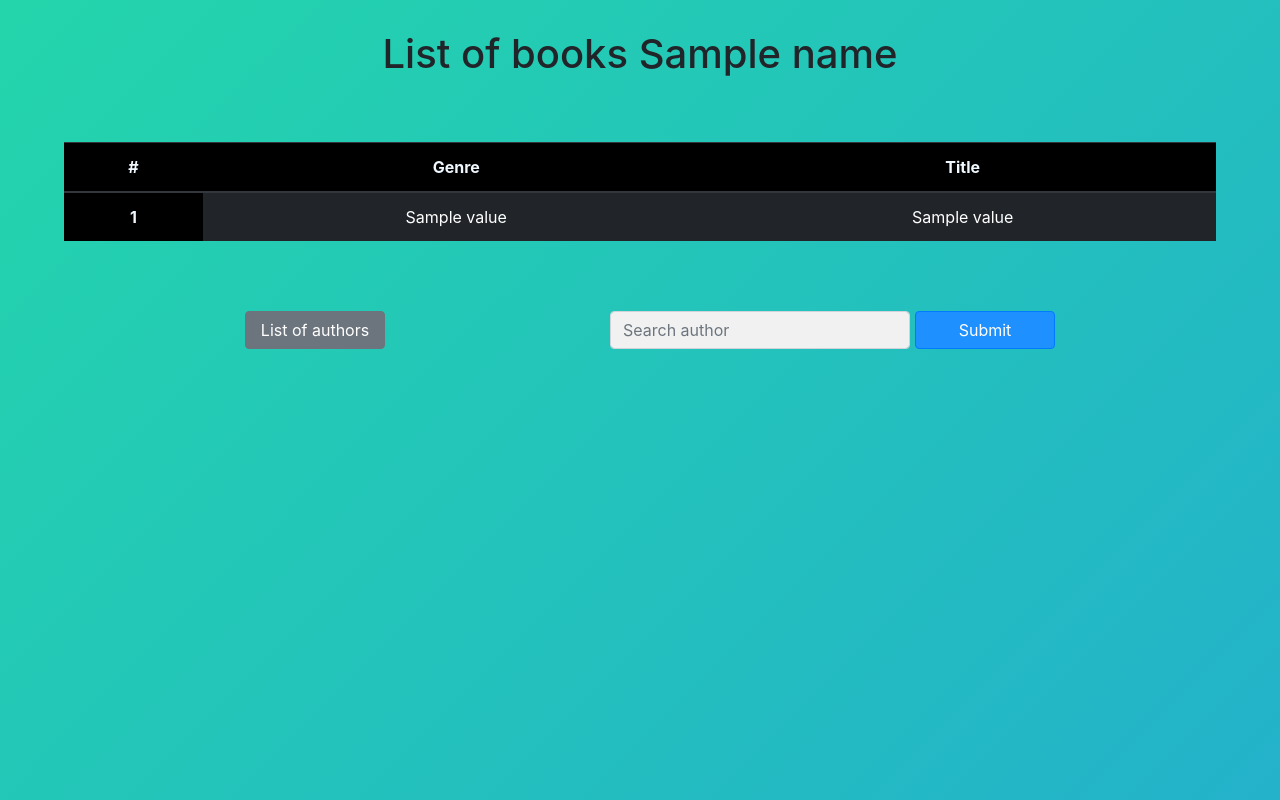
After one commit to adsobi/ADISS, a Flask app: template src/templates/author.html in a window 1280 px wide. The commit adds this page. Run offline with Flask 2, Linux system fonts and the light colour scheme; the template is opened without the code that fills it: most values are stand-ins (such as "Sample title", 1, 10 or a date in 2020); some libraries are stand-ins or nearby versions.

Commit message:
Change in author template

```diff
--- a/src/main.py
+++ b/src/main.py
@@ -30,8 +30,10 @@ def country(name):
 
 @app.route('/author/<name>')
 def author(name):
+    print(name)
     return render_template('author.html',
-                            author="List of books selectd author and info about him")
+                            author=sparql.findBookOfAuthor(name.replace(" ", "_")),
+                            name=name)
 
 @app.route('/genre/<name>')
 def getGenre(name):
--- a/src/scripts/sparql.py
+++ b/src/scripts/sparql.py
@@ -183,6 +183,7 @@ def findBookOfAuthor(author):
         genreList = genreList.replace("http://dbpedia.org/resource/", "")
         genreList = genreList.replace("_", " ")
         RET[title] = genreList
+    pprint(result)
     return result
 
 #findBookOfAuthor("Lemony Snicket")
--- /dev/null
+++ b/src/templates/author.html
@@ -0,0 +1,60 @@
+<!DOCTYPE html>
+<html lang="pl">
+<head>
+    <meta name="viewport" content="width=device-width, initial-scale=1">
+    <meta http-equiv="Content-Type" content="text/html; charset=utf-8">
+    <title>ADISS</title>
+    <script src="https://cdn.jsdelivr.net/npm/chart.js"></script>
+    <link rel="stylesheet" href="../public/css/style.css">
+    <link rel="stylesheet" href="https://maxcdn.bootstrapcdn.com/bootstrap/4.0.0/css/bootstrap.min.css" integrity="sha384-Gn5384xqQ1aoWXA+058RXPxPg6fy4IWvTNh0E263XmFcJlSAwiGgFAW/dAiS6JXm" crossorigin="anonymous">
+    <script>
+        const author = JSON.parse('{{ author.results.bindings | tojson | safe }}');
+        console.log(author);
+    </script>
+</head>
+<body>
+    <div id="container">
+        <div id="content">
+            <h1 class="title">List of books {{name}}</h1>
+            <table class="table table-dark">
+                <thead>
+                  <tr>
+                    <th scope="col">#</th>
+                    <th scope="col">Genre</th>
+                    <th scope="col">Title</th>
+                  </tr>
+                </thead>
+                <tbody>
+                  {% for obj in author.results.bindings %}
+                  <tr>
+                    <th scope="row">1</th>
+                    <td>{{ obj.genres.value}}</td>
+                    <td>{{ obj.book.value}}</td>
+                  </tr>
+                  {% endfor %}
+                </tbody>
+              </table>
+            <div id="buttons">
+                <div class="form-container">
+                    <form action="/authors">
+                        <button type="submit" class="btn btn-secondary">List of authors</button>
+                    </form>
+                    <form autocomplete="off" action="">
+
+                        <div class="autocomplete">
+                            <input class="form-control" id="author" type="text" placeholder="Search author">
+                        </div>
+                        <input class="btn btn-primary" id="submit-author" type="submit">
+
+                    </form>
+                </div>
+            </div>
+        </div>
+    </div>
+
+    <script src="https://cdnjs.cloudflare.com/ajax/libs/popper.js/1.12.9/umd/popper.min.js" integrity="sha384-ApNbgh9B+Y1QKtv3Rn7W3mgPxhU9K/ScQsAP7hUibX39j7fakFPskvXusvfa0b4Q" crossorigin="anonymous"></script>
+    <script src="https://maxcdn.bootstrapcdn.com/bootstrap/4.0.0/js/bootstrap.min.js" integrity="sha384-JZR6Spejh4U02d8jOt6vLEHfe/JQGiRRSQQxSfFWpi1MquVdAyjUar5+76PVCmYl" crossorigin="anonymous"></script>
+    <script type="text/javascript" src="../public/js/jquery-3.6.0.min.js"></script>
+    <!-- <script type="text/javascript" src="./public/js/index.js"></script> -->
+</body>
+</html>
```
Also changed, not shown: src/templates/index.html (+1 -2 lines).
